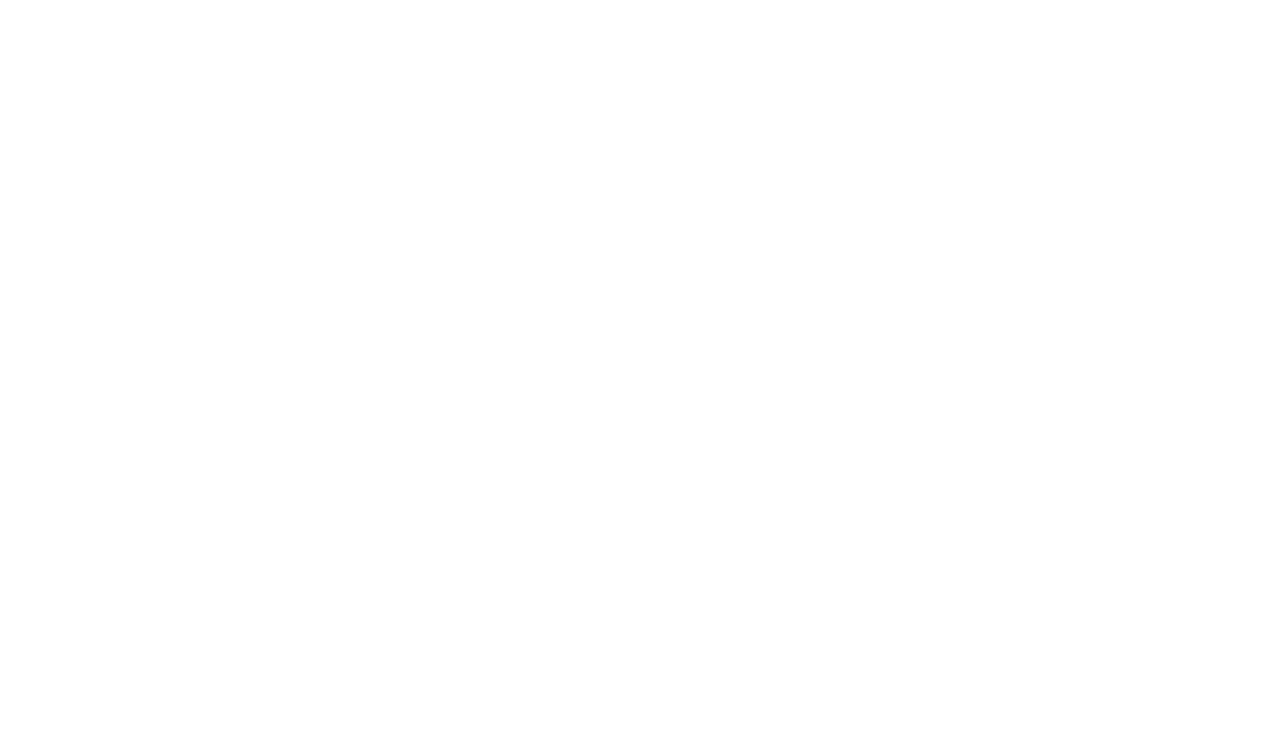
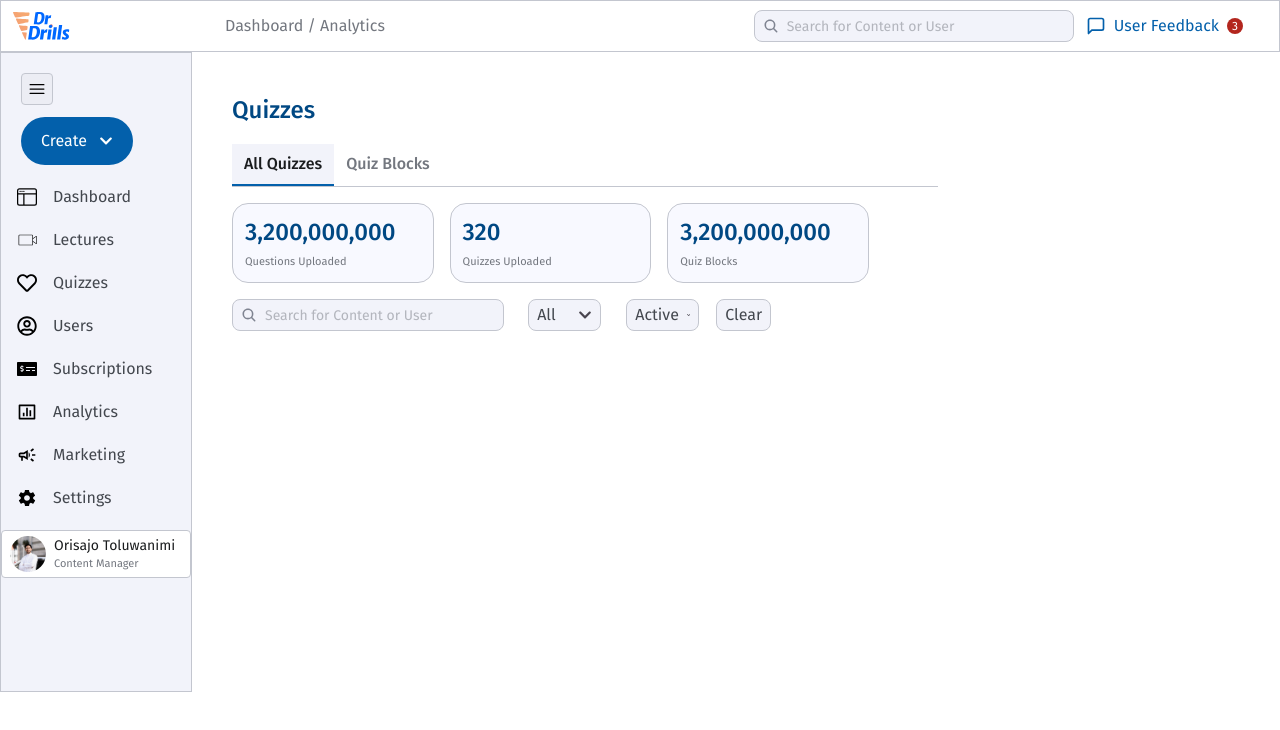
Before and after one commit to Victorgreene123/DR-Drills-Admin, a React (Vite) app: page /quizzes in a window 1280 px wide. Before the commit this address had no page. Shown: the top 730 px of the page. Built offline with nearby package versions, Linux system fonts and the light colour scheme.

Commit message:
Quiz page updated

```diff
--- a/index.html
+++ b/index.html
@@ -4,6 +4,9 @@
     <meta charset="UTF-8" />
     <link rel="icon" type="image/svg+xml" href="/favicon.svg" />
     <meta name="viewport" content="width=device-width, initial-scale=1.0" />
+    <link rel="preconnect" href="https://fonts.googleapis.com">
+<link rel="preconnect" href="https://fonts.gstatic.com" crossorigin>
+<link href="https://fonts.googleapis.com/css2?family=Fira+Sans:ital,wght@0,100;0,200;0,300;0,400;0,500;0,600;0,700;0,800;0,900;1,100;1,200;1,300;1,400;1,500;1,600;1,700;1,800;1,900&family=Urbanist:ital,wght@0,100..900;1,100..900&display=swap" rel="stylesheet">
     <title>Vite + React + TS</title>
   </head>
   <body>
--- a/src/App.css
+++ b/src/App.css
@@ -0,0 +1,10 @@
+@font-face {
+  font-family: 'custom';
+  src: url("./assets/fonts/AG Old Face Regular.otf");
+  font-weight: 400; /* bold */
+}
+
+
+*{
+    font-family: "Fira Sans", sans-serif;
+}
--- a/src/App.tsx
+++ b/src/App.tsx
@@ -3,12 +3,14 @@
 import { BrowserRouter as Router , Routes , Route } from 'react-router-dom'
 import './App.css'
 import RootLayout from './components/layouts/rootLayout'
+import Quizzes from './pages/Quizzes';
 
 function App() {
   return (
     <Router>
       <Routes>
         <Route path="/" element={<RootLayout />}>
+          <Route path="quizzes" element={<Quizzes />}/>
           {/* <Route index element={<Home />} /> */}
         </Route>
       </Routes>
--- /dev/null
+++ b/src/components/dropdown.tsx
@@ -0,0 +1,56 @@
+import React from "react";
+import { FaChevronDown,  FaChevronUp } from "react-icons/fa";
+
+type DropDown = {
+  defaultValue : string;
+  options: string[];
+};
+
+const Dropdown: React.FC<DropDown> = ({options , defaultValue}) => {
+
+    const [isCreateClicked, setCreateClicked] = React.useState(false);
+    const clickCreate = () => {
+        setCreateClicked(!isCreateClicked);
+    };
+
+    return (
+          <div className="relative px-2 w-full">
+
+        <button className="bg-[#F2F3FA] border-[1px] border-[#C3C6CF]  rounded-[8px] w-[73px] h-[32px] text-[#43474E] flex items-center justify-between  px-2 gap-2 " onClick={clickCreate}>
+          {defaultValue && defaultValue}
+          {
+              isCreateClicked ? <FaChevronUp className="text-sm text-[#49454F]"/> :  <FaChevronDown className="text-sm text-[#49454F] "/>
+          }
+
+
+          </button>
+          {
+              isCreateClicked && (
+                  <div className="bg-white absolute z-10 w-4/5 left-2 px-1 py-2 border-[1px] border-[#C3C6CF] rounded-[8px]   ">
+                      <ul className="w-full text-[12px] text-[#334155] ">
+                        {
+                            options.map((option, index) => (
+                                <li key={index} className="p-1 px-1 group flex items-center justify-between hover:bg-[#ECEDF4]">
+                                    {option}
+
+
+                                </li>
+                            ))
+                        }
+
+
+
+
+                      </ul>
+                  </div>
+              )
+          }
+        </div>
+
+    )
+
+
+};
+
+
+export default Dropdown;
--- a/src/components/layouts/rootLayout.tsx
+++ b/src/components/layouts/rootLayout.tsx
@@ -1,6 +1,7 @@
 import React from 'react';
 import Navbar from '../navbar';
 import Sidebar from '../sidebar';
+import { Outlet } from 'react-router-dom';
 
 
 
@@ -13,8 +14,9 @@
           {/* Sidebar content */}
           <Sidebar />
         </div>
-        <div className=" min-w-[85%]  overflow-y-auto h-[92vh]">
+        <div className=" min-w-[85%] p-10  overflow-y-auto h-[92vh]">
           {/* Main content */}
+          <Outlet />
         </div>
       </div>
     </div>
--- a/src/components/navbar.tsx
+++ b/src/components/navbar.tsx
@@ -15,7 +15,7 @@
       <div className='w-[85%]  h-full px-6 flex items-center justify-between'>
         <p className='text-[#73777F]'>Dashboard / Analytics</p>
         <div className='flex gap-3'>
-            <div className='w-[320px] relative bg-[#F2F3FA] border-[1px] flex items-center border-[#C3C6CF] rounded-[8px] h-32px '>
+            <div className='w-[320px] relative bg-[#F2F3FA] border-[1px] flex items-center border-[#C3C6CF] rounded-[8px] h-[32px] '>
                 <IoSearch  className='mx-2 text-[#0F172A] opacity-50 '/>
                 <input type="text" className='w-full flex items-center outline-none border-none  pl-8 rounded-[8px] h-full absolute top-0  text-[14px] text-[#73777F]' placeholder='Search for Content or User' />
             </div>
--- /dev/null
+++ b/src/components/stats.tsx
@@ -0,0 +1,14 @@
+type StatsProps = {
+  value: string | number;
+  label: string;
+};
+
+const Stats: React.FC<StatsProps> = ({ value, label }) => (
+  <div className='rounded-[16px] border-[1px] p-3 space-y-1 border-[#C3C6CF] w-1/5  bg-[#F8F9FF] p-3'>
+    <div className="text-xl font-[500] text-[#004883] text-[24px]  ">{value}</div>
+    <div className="text-[11px]  text-[#73777F] ">{label}</div>
+  </div>
+);
+
+
+export default Stats;
--- /dev/null
+++ b/src/pages/Quizzes.tsx
@@ -0,0 +1,56 @@
+import React from 'react';
+import Stats from '../components/stats';
+import { IoSearch } from 'react-icons/io5';
+import Dropdown from '../components/dropdown';
+
+
+
+
+const Quizzes: React.FC = () => {
+    return (
+        <div >
+
+            <div className='space-y-4'>
+            <h1 className='text-[#004883] font-[500] text-[24px]'>Quizzes</h1>
+            <div className='border-b-[1px] border-[#C3C6CF] flex  w-[70%] '>
+                <div className="text-[16px] text-[#1A1C1E] font-[500] bg-[#F2F3FA] border-b-[2px] border-[#0360AB] p-2 px-3" >
+                    All Quizzes
+                </div>
+                <div className="text-[16px] text-[#73777F] font-[500] bg-white   p-2 px-3">
+                    Quiz Blocks
+                </div>
+            </div>
+
+            </div>
+            <div className='space-y-4 mt-4'>
+                <div className='flex gap-4 mt-4'>
+                    <Stats value="3,200,000,000" label="Questions Uploaded" />
+                    <Stats value="320" label="Quizzes Uploaded " />
+                    <Stats value="3,200,000,000" label="Quiz Blocks" />
+                </div>
+
+                <div className="flex flex-wrap items-center gap-4 mt-2 w-full">
+                    <div className='w-full sm:w-[27%] relative bg-[#F2F3FA] border-[1px] flex items-center border-[#C3C6CF] rounded-[8px] h-[32px] max-w-xs'>
+                        <IoSearch className='mx-2 text-[#0F172A] opacity-50' />
+                        <input
+                            type="text"
+                            className='w-full flex items-center outline-none border-none pl-8 rounded-[8px] h-full absolute top-0 text-[14px] text-[#73777F]'
+                            placeholder='Search for Content or User'
+                        />
+                    </div>
+                    <div className="w-auto flex items-center">
+                        <Dropdown defaultValue='All' options={["First 20", "First 50"]} />
+                        <Dropdown defaultValue='Active' options={["First 20", "First 50"]} />
+        <button className="bg-[#F2F3FA] border-[1px] border-[#C3C6CF]  rounded-[8px] w-[73px] h-[32px] text-[#43474E] flex items-center justify-between  px-2 gap-3 ">
+            Clear
+        </button>
+                    </div>
+
+
+                </div>
+             </div>
+        </div>
+    );
+};
+
+export default Quizzes;
```
Also changed, not shown: src/assets/fonts/AG Old Face Regular.otf (added).
